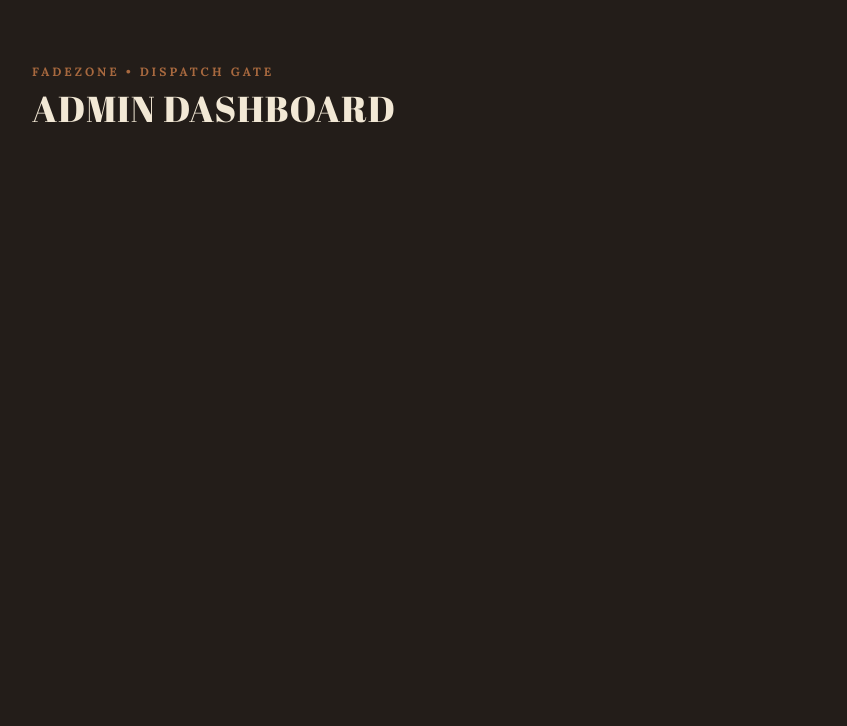
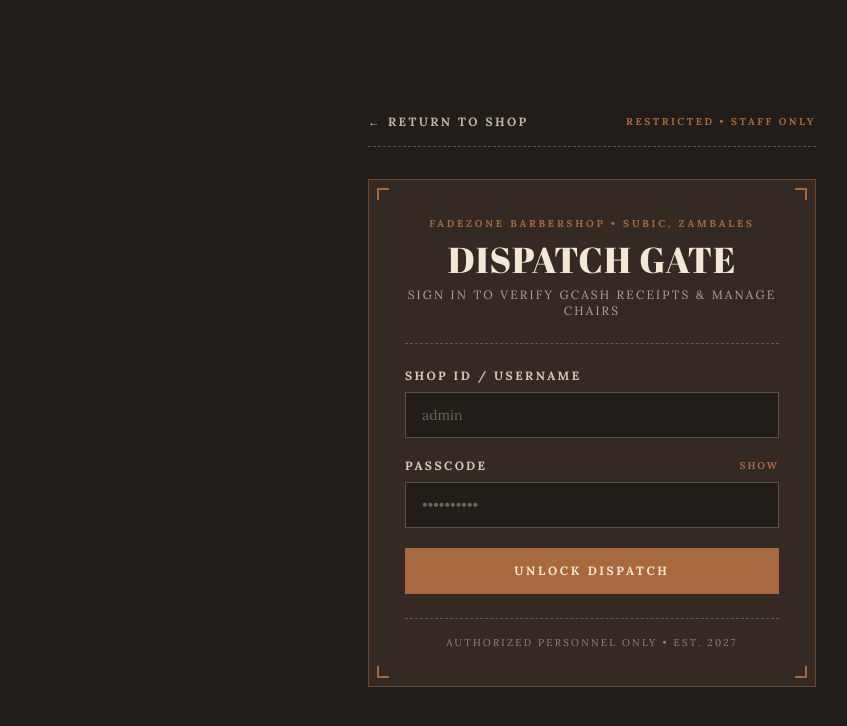
Before and after one commit to princemclein/FadeZone, a React (Vite) app: page /admin in a window 1280 px wide. Shown: the top 726 px of the page, without its empty margins (48-895 px from the left). Built offline with nearby package versions, Linux system fonts and the light colour scheme.

Commit message:
feat(dashboard): add AdminLogin dispatch gate component

```diff
--- a/src/Dashboard/AdminDashboard.jsx
+++ b/src/Dashboard/AdminDashboard.jsx
@@ -1,15 +1,39 @@
+import { useState } from "react";
 import Container from "../components/Container";
+import AdminLogin from "./AdminLogin";
 
 export default function AdminDashboard() {
+  const [adminUser, setAdminUser] = useState(null);
+
+  if (!adminUser) {
+    return <AdminLogin onLoginSuccess={(user) => setAdminUser(user)} />;
+  }
+
   return (
-    <section className="min-h-screen bg-fadezone-background py-16 text-fadezone-text">
+    <section className="min-h-screen bg-fadezone-background py-12 text-fadezone-text">
       <Container>
-        <p className="font-body text-xs font-bold uppercase tracking-[0.25em] text-fadezone-accent">
-          FadeZone • Dispatch Gate
+        <div className="flex flex-wrap items-center justify-between gap-4 border-b border-dashed border-fadezone-text/25 pb-6">
+          <div>
+            <p className="font-body text-xs font-bold uppercase tracking-[0.25em] text-fadezone-accent">
+              FadeZone • Shop Dispatch ({adminUser.username})
+            </p>
+            <h1 className="mt-1 font-heading text-4xl uppercase tracking-wide">
+              Booking Verification
+            </h1>
+          </div>
+
+          <button
+            type="button"
+            onClick={() => setAdminUser(null)}
+            className="border border-fadezone-accent/60 bg-fadezone-surface px-5 py-2.5 font-body text-xs font-bold uppercase tracking-[0.2em] text-fadezone-text transition-colors hover:border-fadezone-accent hover:text-fadezone-accent"
+          >
+            Lock Dispatch
+          </button>
+        </div>
+
+        <p className="mt-8 font-body text-xs uppercase tracking-[0.2em] text-fadezone-text/60">
+          Dispatch unlocked — ready to build the booking queue, filters, and receipt modal next.
         </p>
-        <h1 className="mt-2 font-heading text-4xl uppercase tracking-wide">
-          Admin Dashboard
-        </h1>
       </Container>
     </section>
   );
--- a/src/Dashboard/AdminLogin.jsx
+++ b/src/Dashboard/AdminLogin.jsx
@@ -0,0 +1,154 @@
+import { useState } from "react";
+import { Link } from "react-router-dom";
+import Container from "../components/Container";
+
+export default function AdminLogin({ onLoginSuccess }) {
+  const [username, setUsername] = useState("");
+  const [password, setPassword] = useState("");
+  const [showPassword, setShowPassword] = useState(false);
+  const [error, setError] = useState("");
+  const [isSubmitting, setIsSubmitting] = useState(false);
+
+  const handleSubmit = async (e) => {
+    e.preventDefault();
+    setError("");
+
+    const trimmedUser = username.trim();
+    if (!trimmedUser || !password) {
+      setError("Enter both shop ID and dispatch passcode.");
+      return;
+    }
+
+    setIsSubmitting(true);
+
+    // STEP 1 (Frontend UI Preview): Temporary check so you can test the flow.
+    // STEP 2 (Express + MySQL): Replace this block with:
+    //   const res = await fetch("/api/admin/login", {
+    //     method: "POST",
+    //     headers: { "Content-Type": "application/json" },
+    //     credentials: "include",
+    //     body: JSON.stringify({ username: trimmedUser, password }),
+    //   });
+    setTimeout(() => {
+      if (trimmedUser.toLowerCase() === "admin" && password === "fadezone150") {
+        onLoginSuccess({ username: trimmedUser });
+      } else {
+        setError("Invalid credentials. Access to Shop Dispatch denied.");
+      }
+      setIsSubmitting(false);
+    }, 300);
+  };
+
+  return (
+    <section className="relative flex min-h-screen items-center bg-fadezone-background py-14 text-fadezone-text">
+      <Container className="flex flex-col items-center">
+        {/* Top Back Link */}
+        <div className="mb-8 flex w-full max-w-md items-center justify-between border-b border-dashed border-fadezone-text/25 pb-4">
+          <Link
+            to="/"
+            className="font-body text-xs font-bold uppercase tracking-[0.2em] text-fadezone-text/75 transition-colors hover:text-fadezone-accent"
+          >
+            ← Return to Shop
+          </Link>
+          <span className="font-body text-[10px] font-bold uppercase tracking-[0.25em] text-fadezone-accent">
+            Restricted • Staff Only
+          </span>
+        </div>
+
+        {/* Vintage Dispatch Login Ticket */}
+        <div className="relative w-full max-w-md border border-fadezone-accent/50 bg-fadezone-surface p-7 sm:p-9">
+          {/* Corner Viewfinder Brackets */}
+          <span className="pointer-events-none absolute left-2 top-2 h-3 w-3 border-l-2 border-t-2 border-fadezone-accent" />
+          <span className="pointer-events-none absolute right-2 top-2 h-3 w-3 border-r-2 border-t-2 border-fadezone-accent" />
+          <span className="pointer-events-none absolute bottom-2 left-2 h-3 w-3 border-b-2 border-l-2 border-fadezone-accent" />
+          <span className="pointer-events-none absolute bottom-2 right-2 h-3 w-3 border-b-2 border-r-2 border-fadezone-accent" />
+
+          {/* Ticket Header */}
+          <div className="border-b border-dashed border-fadezone-text/25 pb-6 text-center">
+            <p className="font-body text-[10px] font-bold uppercase tracking-[0.28em] text-fadezone-accent">
+              FadeZone Barbershop • Subic, Zambales
+            </p>
+            <h1 className="mt-2 font-heading text-4xl uppercase tracking-wide text-fadezone-text">
+              Dispatch Gate
+            </h1>
+            <p className="mt-2 font-body text-xs uppercase tracking-[0.18em] text-fadezone-text/65">
+              Sign in to verify GCash receipts &amp; manage chairs
+            </p>
+          </div>
+
+          {/* Login Form */}
+          <form onSubmit={handleSubmit} className="mt-6 space-y-5" noValidate>
+            {error && (
+              <div
+                role="alert"
+                className="border border-dashed border-red-400/70 bg-red-950/30 px-4 py-3 font-body text-xs font-bold uppercase tracking-[0.15em] text-red-300"
+              >
+                {error}
+              </div>
+            )}
+
+            <div>
+              <label
+                htmlFor="admin-username"
+                className="block font-body text-xs font-bold uppercase tracking-[0.2em] text-fadezone-text/85"
+              >
+                Shop ID / Username
+              </label>
+              <input
+                id="admin-username"
+                type="text"
+                autoComplete="username"
+                value={username}
+                onChange={(e) => setUsername(e.target.value)}
+                placeholder="admin"
+                className="mt-2 w-full border border-fadezone-text/25 bg-fadezone-background px-4 py-3 font-body text-sm text-fadezone-text placeholder:text-fadezone-text/35 focus:border-fadezone-accent focus:outline-none"
+              />
+            </div>
+
+            <div>
+              <div className="flex items-center justify-between">
+                <label
+                  htmlFor="admin-password"
+                  className="block font-body text-xs font-bold uppercase tracking-[0.2em] text-fadezone-text/85"
+                >
+                  Passcode
+                </label>
+                <button
+                  type="button"
+                  onClick={() => setShowPassword((prev) => !prev)}
+                  className="font-body text-[10px] font-bold uppercase tracking-[0.2em] text-fadezone-accent transition-opacity hover:opacity-80"
+                >
+                  {showPassword ? "Hide" : "Show"}
+                </button>
+              </div>
+              <input
+                id="admin-password"
+                type={showPassword ? "text" : "password"}
+                autoComplete="current-password"
+                value={password}
+                onChange={(e) => setPassword(e.target.value)}
+                placeholder="••••••••••"
+                className="mt-2 w-full border border-fadezone-text/25 bg-fadezone-background px-4 py-3 font-body text-sm text-fadezone-text placeholder:text-fadezone-text/35 focus:border-fadezone-accent focus:outline-none"
+              />
+            </div>
+
+            <button
+              type="submit"
+              disabled={isSubmitting}
+              className="w-full border border-fadezone-accent bg-fadezone-accent px-6 py-3.5 font-body text-xs font-bold uppercase tracking-[0.22em] text-fadezone-text transition-colors hover:bg-fadezone-background hover:text-fadezone-accent disabled:cursor-not-allowed disabled:opacity-50"
+            >
+              {isSubmitting ? "Verifying Clearance..." : "Unlock Dispatch"}
+            </button>
+          </form>
+
+          {/* Ticket Stub Footer */}
+          <div className="mt-6 border-t border-dashed border-fadezone-text/25 pt-4 text-center">
+            <p className="font-body text-[10px] uppercase tracking-[0.22em] text-fadezone-text/50">
+              Authorized Personnel Only • Est. 2027
+            </p>
+          </div>
+        </div>
+      </Container>
+    </section>
+  );
+}
```
